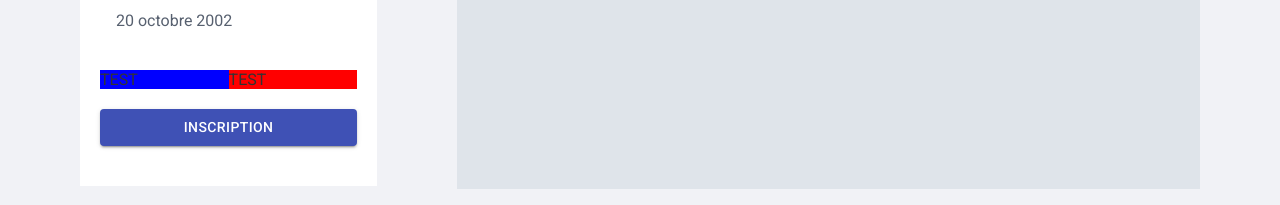
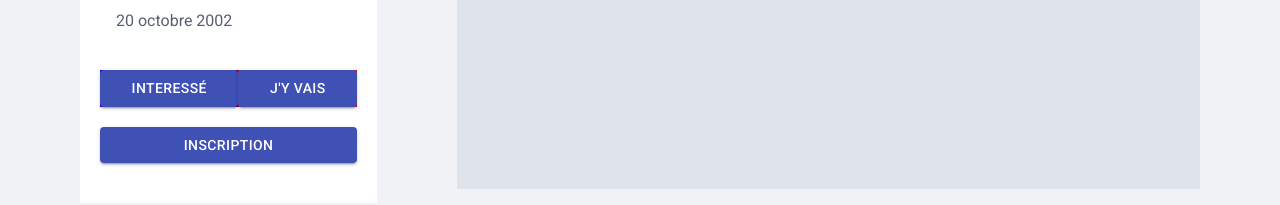
Before and after one commit to antoinedelorme/firstReact, a React (Create React App) app: page /event/1 in a window 1280 px wide. Shown: the part 223-428 px from the top of the page. Built offline with nearby package versions, Linux system fonts and the light colour scheme.

Commit message:
buttons v2

```diff
--- a/src/eventLeftItem.js
+++ b/src/eventLeftItem.js
@@ -70,8 +70,24 @@ export default ({ event }) => {
             backgroundColor: "yellow"
           }}
         >
-          <div style={{ flexGrow: 1, backgroundColor: "blue" }}>TEST</div>
-          <div style={{ flexGrow: 1, backgroundColor: "red" }}>TEST</div>
+          <div style={{ flexGrow: 1, backgroundColor: "blue" }}>
+            <Button
+              style={{ width: "100%" }}
+              variant="contained"
+              color="primary"
+            >
+              Interessé
+            </Button>
+          </div>
+          <div style={{ flexGrow: 1, backgroundColor: "red" }}>
+            <Button
+              style={{ width: "100%" }}
+              variant="contained"
+              color="primary"
+            >
+              J'y vais
+            </Button>
+          </div>
         </div>
         <Button
           style={{ margin: "20px", width: "100%" }}
```
